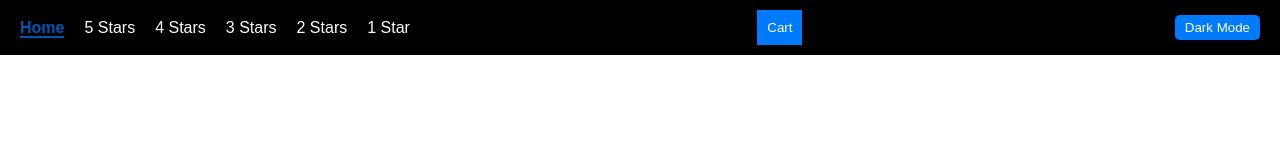
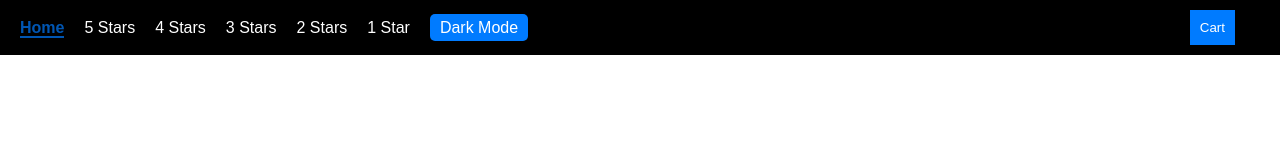
Before and after one commit to tTenchevGit/react-practice, a React (Create React App) app: page / in a window 1280 px wide. Shown: the top 160 px of the page. Built offline with nearby package versions, Linux system fonts and the light colour scheme; data requests are answered from the project's data file.

Commit message:
change location on button for mode

```diff
--- a/src/components/NavBar.js
+++ b/src/components/NavBar.js
@@ -105,11 +105,16 @@ const NavBar = ({ setFilter, handleCartButtonClick, toggleTheme }) => {
               1 Star
             </a>
           </li>
+          <li>
+          <a className="theme-toggle" onClick={toggleTheme}>
+          {isDarkMode ? 'Light Mode' : 'Dark Mode'}
+        </a>
+        </li>
         </ul>
         <button className="cart-button" onClick={handleCartButtonClick}>Cart</button>
-        <button className="theme-toggle" onClick={toggleTheme}>
+        {/* <button className="theme-toggle" onClick={toggleTheme}>
           {isDarkMode ? 'Light Mode' : 'Dark Mode'}
-        </button>
+        </button> */}
       </div>
       <style jsx>{`
         nav {
```
